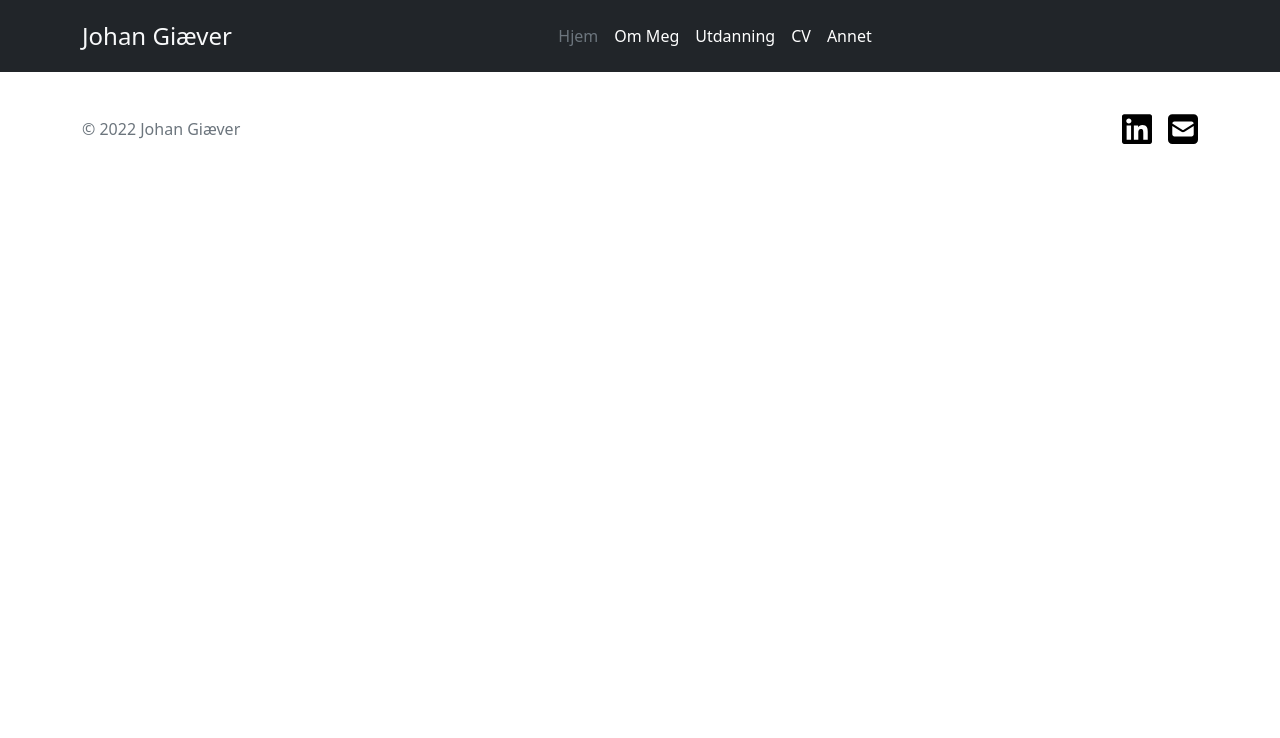
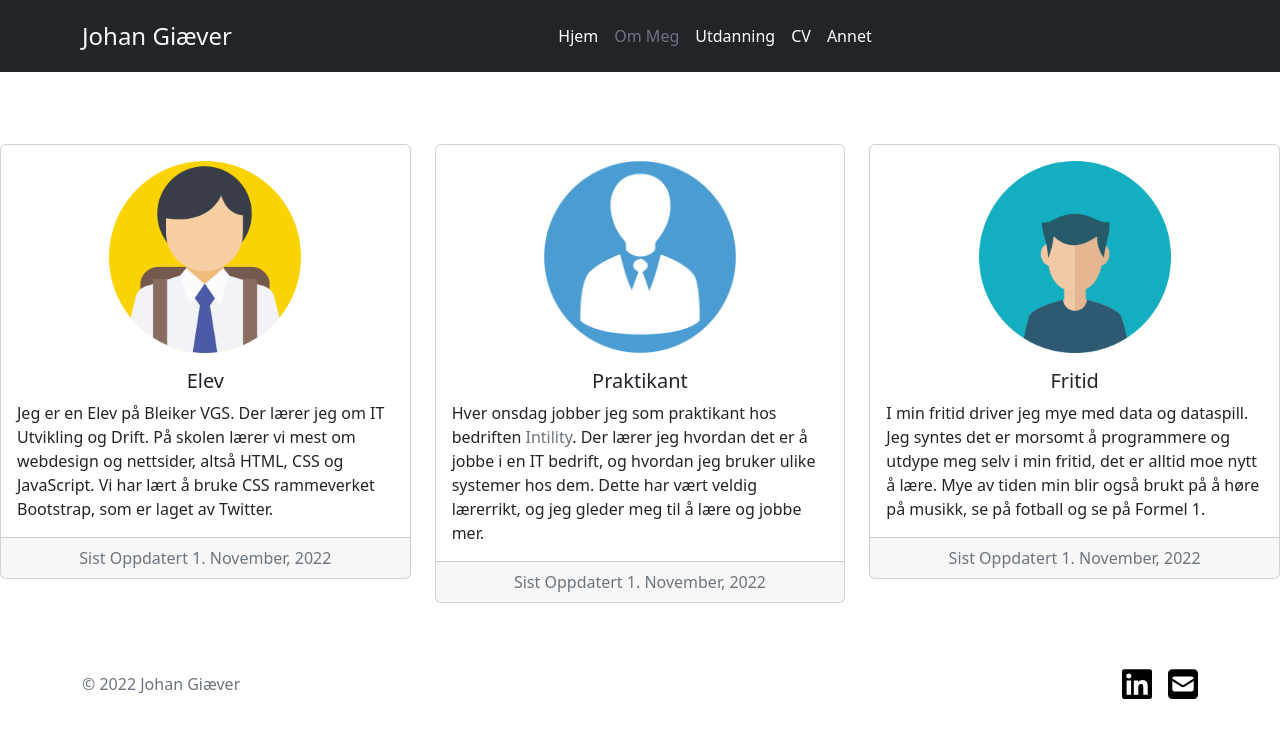
Before and after one commit to johangi/cv2.0, a plain HTML site: page html/omMeg.html in a window 1280 px wide. Drawn offline with nearby package versions, Linux system fonts and the light colour scheme.

Commit message:
adding design and content

```diff
--- a/html/omMeg.html
+++ b/html/omMeg.html
@@ -17,21 +17,70 @@
                 <span class="fs-4">Johan Giæver</span>
             </a>
             <ul class="nav col-12 col-lg-auto me-lg-auto mb-2 justify-content-center mb-md-0">
-              <li><a class="nav-link px-2 text-secondary" href="../index.html">Hjem</a></li>
-              <li><a class="nav-link px-2 text-white" href="">Om Meg</a></li>
+              <li><a class="nav-link px-2 text-white" href="../index.html">Hjem</a></li>
+              <li><a class="nav-link px-2 text-secondary" href="">Om Meg</a></li>
               <li><a class="nav-link px-2 text-white" href="./utdanning.html">Utdanning</a></li>
-              <li><a class="nav-link px-2 text-white" href="">CV</a></li>
+              <li><a class="nav-link px-2 text-white" href="https://johangi.github.io/geirClock" target="_blank">CV</a></li>
               <li><a class="nav-link px-2 text-white" href="./annet.html">Annet</a></li>
             </ul>
           </div>
         </div>
       </header>
-
+      <div class="row row-cols-1 row-cols-md-3 g-4 mt-5 text-center mb-5">
+        <div class="col">
+          <div class="card">
+            <img src="../img/student.png" class="card-img-top mt-3" alt="icon">
+            <div class="card-body">
+              <h5 class="card-title">Elev</h5>
+              <p class="card-text text-start">
+                Jeg er en Elev på Bleiker VGS. Der lærer jeg om IT Utvikling og Drift. På skolen lærer vi
+                mest om webdesign og nettsider, altså HTML, CSS og JavaScript. Vi har lært å bruke CSS rammeverket Bootstrap,
+                som er laget av Twitter.
+              </p>
+            </div>
+            <div class="card-footer text-muted">
+              Sist Oppdatert 1. November, 2022
+            </div>
+          </div>
+        </div>
+        <div class="col">
+          <div class="card">
+            <img src="../img/employee.png" class="card-img-top mt-3" alt="icon">
+            <div class="card-body">
+              <h5 class="card-title">Praktikant</h5>
+              <p class="card-text text-start">Hver onsdag jobber jeg som praktikant hos bedriften
+                <a href="https://intility.no" target="_blank" style="text-decoration: none;" class="text-muted">Intility</a>.
+                Der lærer jeg hvordan det er å jobbe i en IT bedrift, og hvordan jeg bruker ulike systemer hos dem. Dette har vært veldig
+                lærerrikt, og jeg gleder meg til å lære og jobbe mer.
+              </p>
+            </div>
+            <div class="card-footer text-muted">
+              Sist Oppdatert 1. November, 2022
+            </div>
+          </div>
+        </div>
+        <div class="col">
+          <div class="card">
+            <img src="../img/person.png" class="card-img-top mt-3" alt="icon">
+            <div class="card-body">
+              <h5 class="card-title">Fritid</h5>
+              <p class="card-text text-start">
+                I min fritid driver jeg mye med data og dataspill. Jeg syntes det er morsomt å programmere
+                og utdype meg selv i min fritid, det er alltid moe nytt å lære. Mye av tiden min blir også
+                brukt på å høre på musikk, se på fotball og se på Formel 1.
+              </p>
+            </div>
+            <div class="card-footer text-muted">
+              Sist Oppdatert 1. November, 2022
+            </div>
+          </div>
+        </div>
+      </div>
       <div class="container">
         <footer class="d-flex flex-wrap justify-content-between align-items-center py-3 my-4">
             <div class="col-md-4 d-flex align-items-center">
                 <span class="mb-3 mb-md-0 text-muted">© 2022 Johan Giæver</span>
-              </div>
+            </div>
             <ul class="nav col-md-4 justify-content-end list-unstyled d-flex">
                 <li class="ms-3"><a href="https://www.linkedin.com/in/johan-gi%C3%A6ver/" target="_blank"><img src="../img/icons/linkedin.svg" alt="linkedin icon" width="30px"></a></li>
                 <li class="ms-3"><a href="mailto: johangiaever@gmail.com"><img src="../img/icons/envelope.svg" alt="envelope icon" width="30px"></a></li>
--- a/styles.css
+++ b/styles.css
@@ -0,0 +1,5 @@
+.card-img-top {
+    width: 100%;
+    height: 15vw;
+    object-fit: scale-down;
+}
```
Also changed, not shown: html/annet.html (+3 -3 lines), html/utdanning.html (+3 -3 lines), index.html (+1 -1 lines), img/employee.png (added), img/person.png (added), img/student.png (added).
